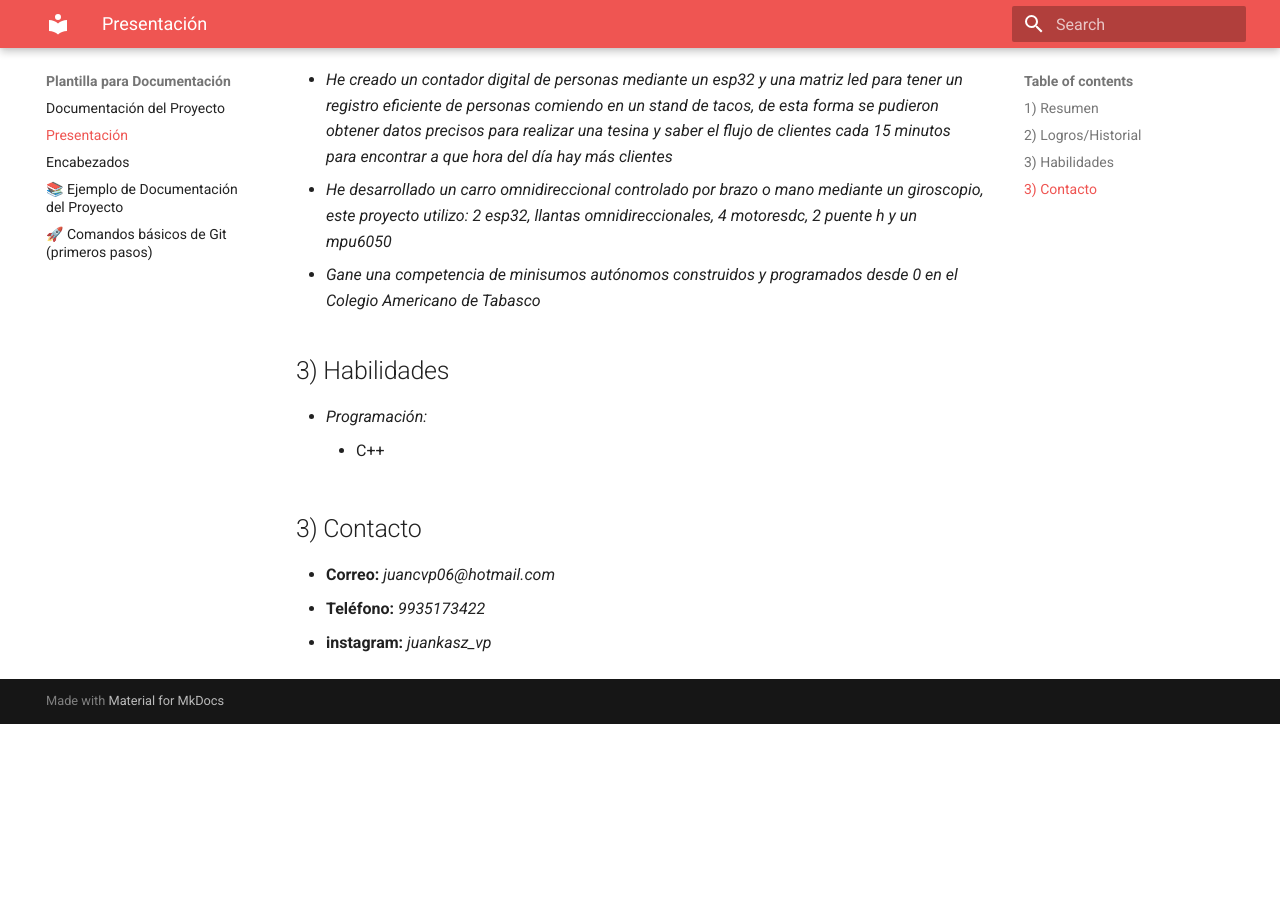
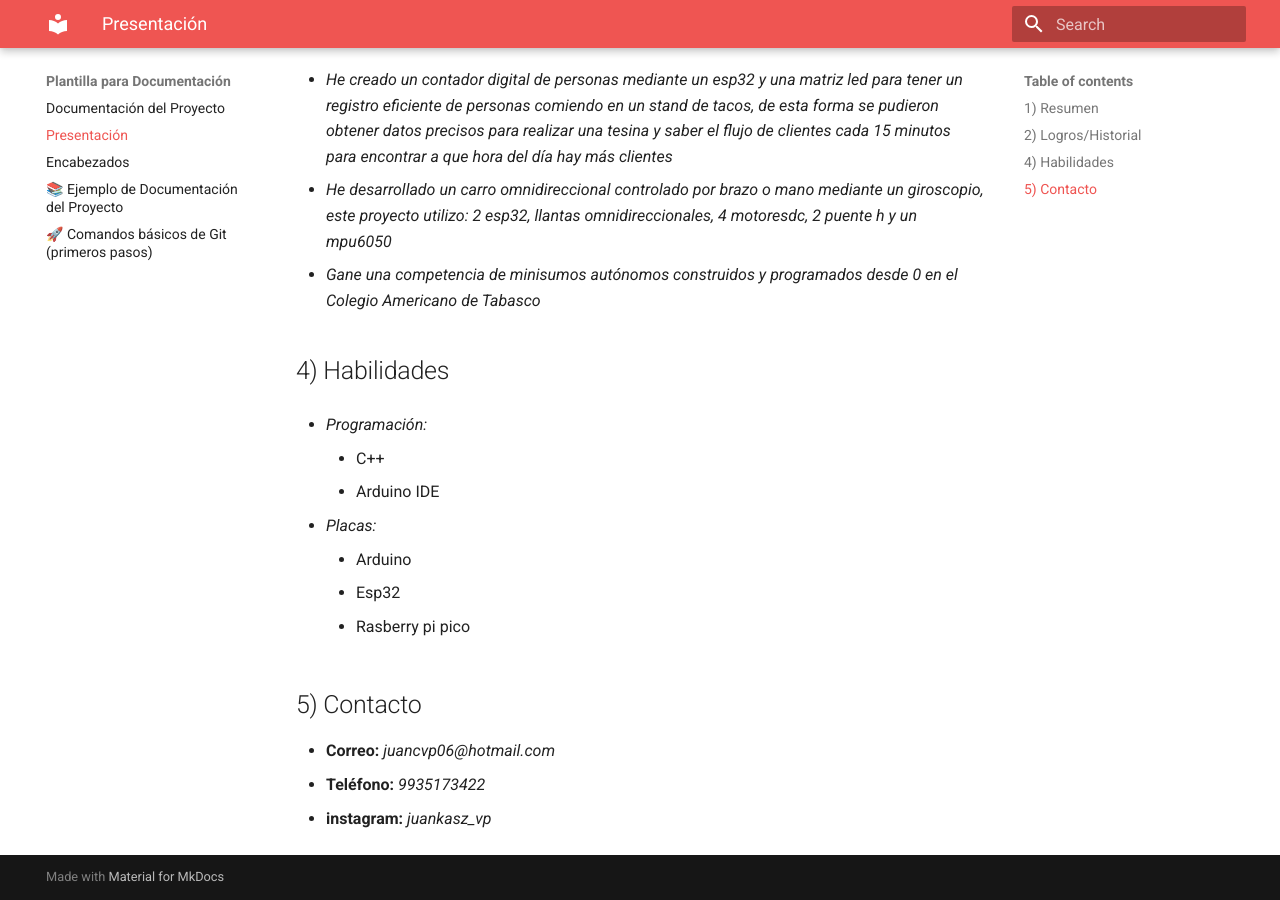
Before and after one commit to Juankashifu/Portafolio-Ibero, an MkDocs documentation site: the page built from docs/Presentación.md, in a window 1280 px wide and 900 px high, scrolled down 541 px. Built offline with MkDocs 1.6.1 and Material for MkDocs 9.7.7, drawn with Linux system fonts in a browser that asks for light colours; before the commit the page ends 1265 px from its top, so only the background shows below that.

Commit message:
Update Presentación.md

```diff
--- a/docs/Presentación.md
+++ b/docs/Presentación.md
@@ -14,11 +14,17 @@
 - _He desarrollado un carro omnidireccional controlado por brazo o mano mediante un giroscopio, este proyecto utilizo: 2 esp32, llantas omnidireccionales, 4 motoresdc, 2 puente h y un mpu6050_
 - _Gane una competencia de minisumos autónomos construidos y programados desde 0 en el Colegio Americano de Tabasco_
 
-## 3) Habilidades
+## 4) Habilidades
 - _Programación:_
-      * C++
+    * C++
+    * Arduino IDE
 
-## 3) Contacto
+- _Placas:_
+    * Arduino
+    * Esp32
+    * Rasberry pi pico
+
+## 5) Contacto
 
 - **Correo:** _juancvp06@hotmail.com_
 - **Teléfono:** _9935173422_
```
